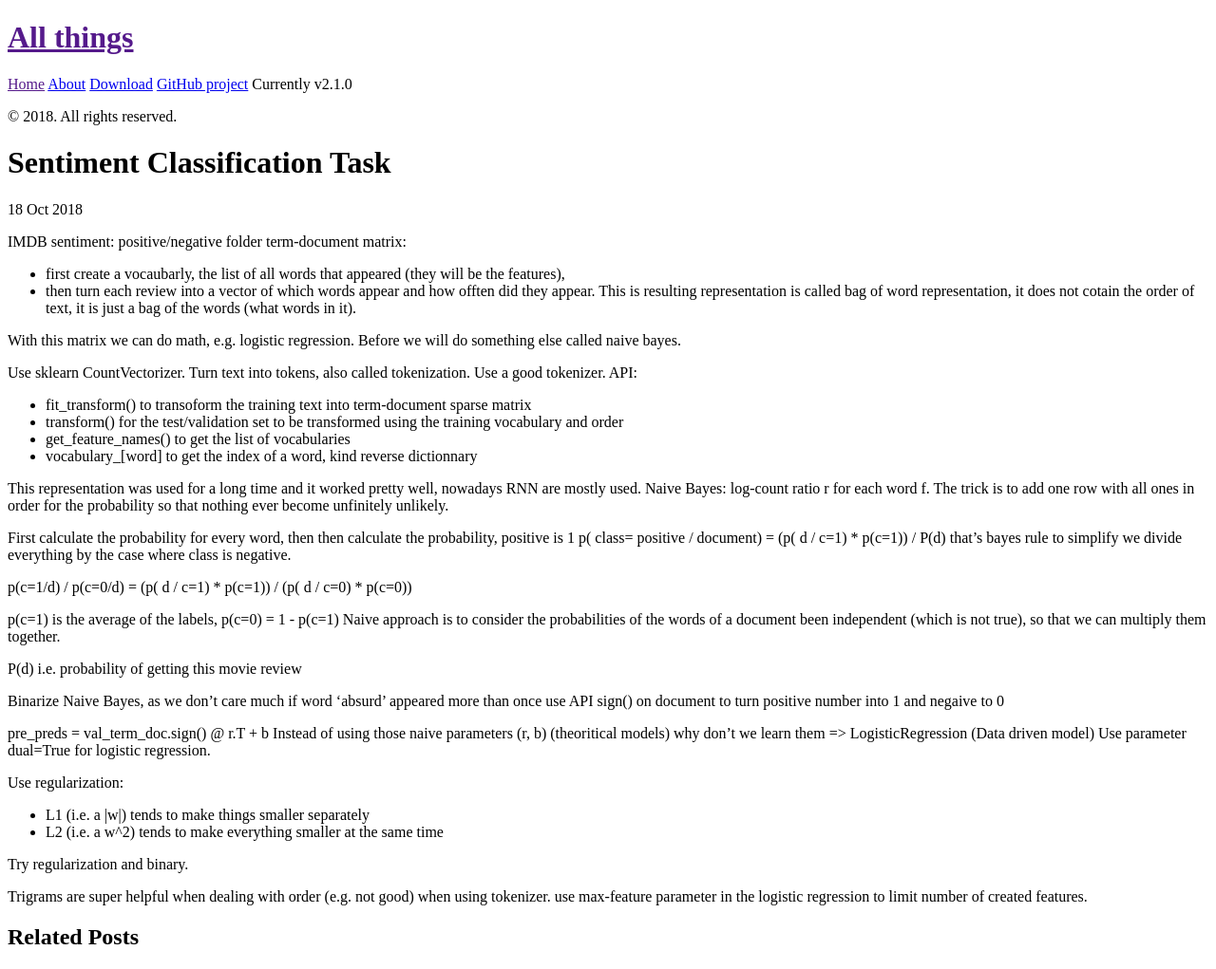
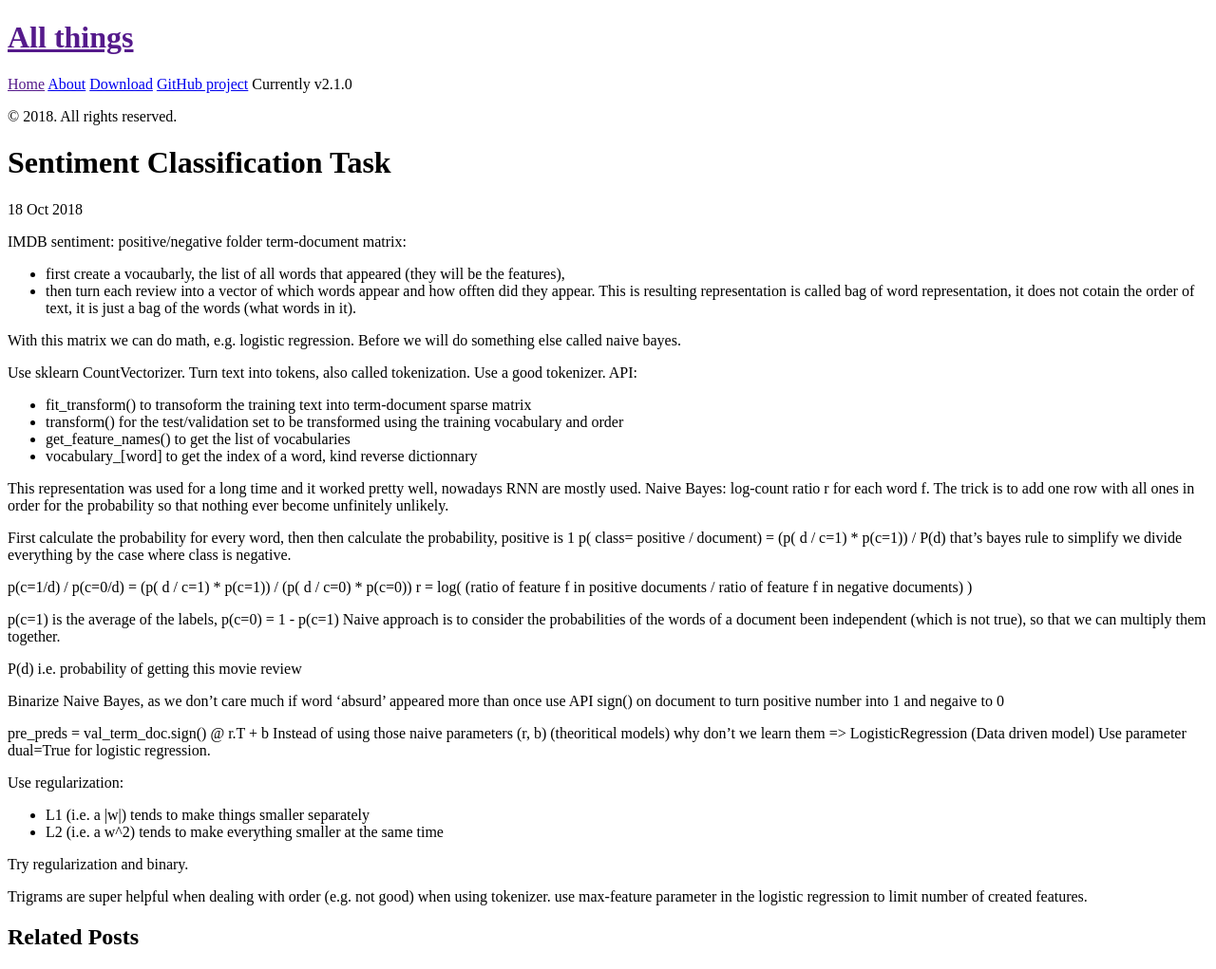
Before and after one commit to dzlab/dzlab.github.io, a Jekyll site: the page built from _posts/2018-10-18-sentiment-classification.md, in a window 1280 px wide. Shown: the whole page at 95% size. Built offline with Jekyll 4.4.1, drawn with Linux system fonts in a browser that asks for light colours; nearby versions of some CDN libraries; comment, search, counter and statistics services are not loaded; some of the changed lines change nothing that is shown.

Commit message:
discuss integration

```diff
--- a/_config.yml
+++ b/_config.yml
@@ -11,7 +11,7 @@
 tagline:          'Machie Learning'
 description:      ''
 url:              https://dzlab.github.io
-baseurl:
+baseurl:          /
 
 author:
   name:           'bachiirc'
--- /dev/null
+++ b/_includes/disqus.html
@@ -0,0 +1,22 @@
+{% if page.comments %}
+<div id="disqus_thread"></div>
+<script>
+
+/**
+*  RECOMMENDED CONFIGURATION VARIABLES: EDIT AND UNCOMMENT THE SECTION BELOW TO INSERT DYNAMIC VALUES FROM YOUR PLATFORM OR CMS.
+*  LEARN WHY DEFINING THESE VARIABLES IS IMPORTANT: https://disqus.com/admin/universalcode/#configuration-variables*/
+/*
+var disqus_config = function () {
+this.page.url = PAGE_URL;  // Replace PAGE_URL with your page's canonical URL variable
+this.page.identifier = PAGE_IDENTIFIER; // Replace PAGE_IDENTIFIER with your page's unique identifier variable
+};
+*/
+(function() { // DON'T EDIT BELOW THIS LINE
+var d = document, s = d.createElement('script');
+s.src = 'https://allthingsanalytics-1.disqus.com/embed.js';
+s.setAttribute('data-timestamp', +new Date());
+(d.head || d.body).appendChild(s);
+})();
+</script>
+<noscript>Please enable JavaScript to view the <a href="https://disqus.com/?ref_noscript">comments powered by Disqus.</a></noscript>
+{% endif %}
--- a/_includes/head.html
+++ b/_includes/head.html
@@ -26,4 +26,6 @@
 
   <!-- RSS -->
   <link rel="alternate" type="application/rss+xml" title="RSS" href="/atom.xml">
+
+  <link rel="stylesheet" href="//maxcdn.bootstrapcdn.com/font-awesome/4.3.0/css/font-awesome.min.css">
 </head>
--- a/_posts/2018-10-18-sentiment-classification.md
+++ b/_posts/2018-10-18-sentiment-classification.md
@@ -1,6 +1,8 @@
 ---
 layout: post
+comments: true
 title: Sentiment Classification Task
+categories: jekyll update
 ---
 
 IMDB sentiment: positive/negative folder
@@ -27,6 +29,7 @@
 to simplify we divide everything by the case where class is negative.
 
 p(c=1/d) / p(c=0/d) = (p( d / c=1) * p(c=1)) / (p( d / c=0) * p(c=0))
+r = log( (ratio of feature f in positive documents / ratio of feature f in negative documents) )
 
 p(c=1) is the average of the labels, p(c=0) = 1 - p(c=1)
 Naive approach is to consider the probabilities of the words of a document been independent (which is not true), so that we can multiply them together.
@@ -47,3 +50,6 @@
  Try regularization and binary.
 
 Trigrams are super helpful when dealing with order (e.g. not good) when using tokenizer. use max-feature parameter in the logistic regression to limit number of created features.
+
+
+{% include disqus.html %}
```
